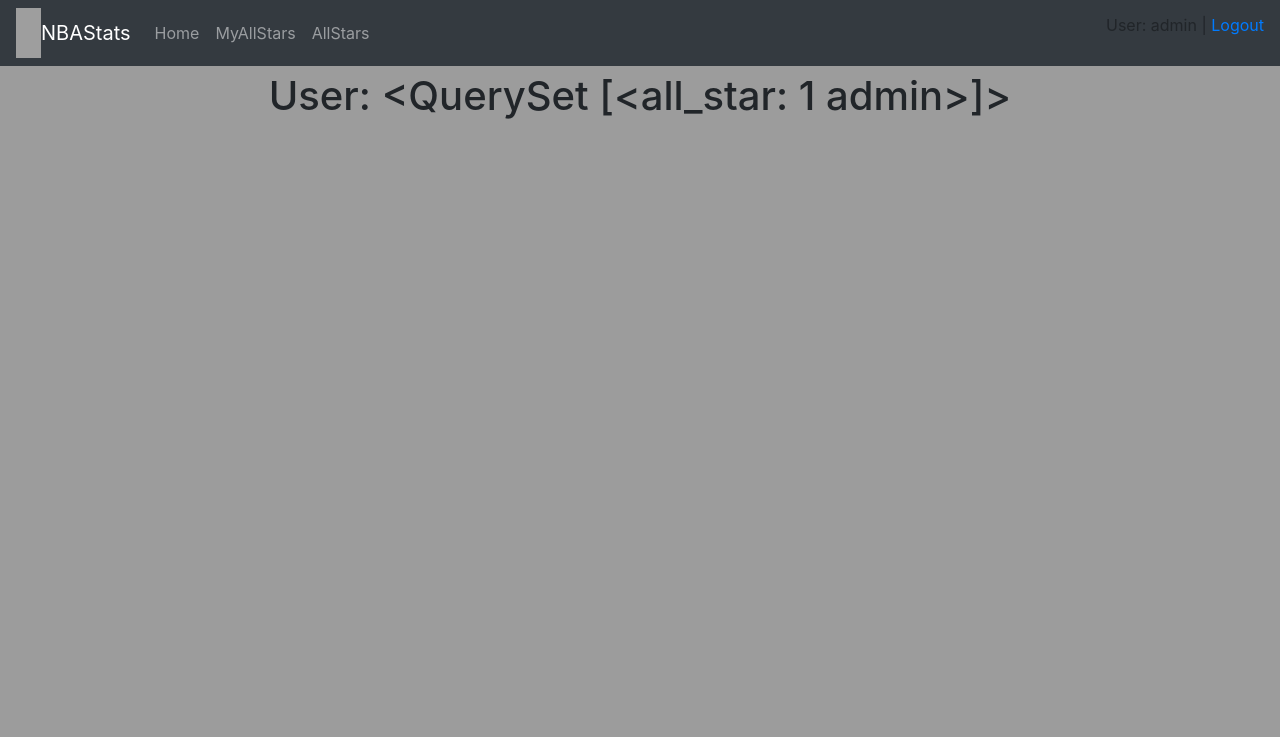
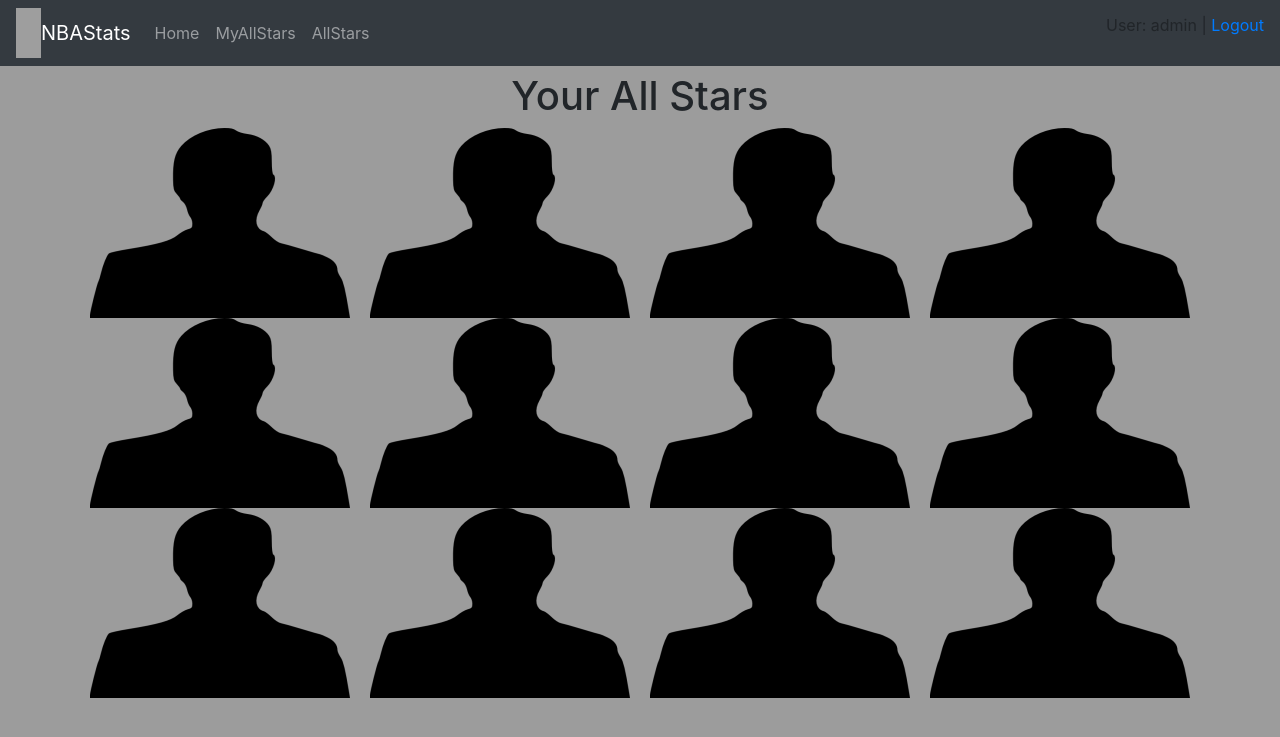
Before and after one commit to raultds/web-project-nba, a Django app: page /myallstars/show in a window 1280 px wide. Shown: the top 737 px of the page. Run offline with Django 3.2, Linux system fonts and the light colour scheme; a user stored in the database is signed in; data comes from the database, SQL or seed files in the repository; both versions use the stored data as it was after the commit; some libraries are stand-ins or nearby versions; grey boxes are pictures that could not be loaded.

Commit message:
implement MyAllStars properly

```diff
--- a/NBAstats/templates/NBAstats/my_all_star.html
+++ b/NBAstats/templates/NBAstats/my_all_star.html
@@ -2,11 +2,10 @@
 {% load static %}
 {% block content %}
 
-<h1><center>User: {{user_team}}</center></h1>
+  <h1><center>Your All Stars</center></h1>
 
-
-
-<!-- <ul class="nav justify-content-center">
+{% for user_team in user_team %}
+  <ul class="nav justify-content-center">
     <ul class="nav flex-column">
       <li class="nav-item">
         {% if user_team.player_1.player_photo %}
@@ -116,4 +115,5 @@
       </li>
     </ul>
   </ul>
-{% endblock %} -->
+{%  endfor %}
+{% endblock %}
--- a/NBAstats/views.py
+++ b/NBAstats/views.py
@@ -141,9 +141,11 @@ class my_all_stars(LoginRequiredMixin, CreateView):
         context = {'form': all_stars_form(request.POST)}
         if not self.request.user.is_authenticated:
             context['allstars'] = False
+            return render(request, 'NBAstats/all_stars_form.html', context)
         else:
+            context['user_team'] = all_star.objects.filter(user_id=request.user)
             context['allstars'] = all_star.objects.filter(user_id=self.request.user).exists()
-        return render(request, 'NBAstats/all_stars_form.html', context)
+            return render(request, 'NBAstats/my_all_star.html', context)
 
     def post(self, request, *args, **kwargs):
         context = {}
@@ -155,6 +157,7 @@ class my_all_stars(LoginRequiredMixin, CreateView):
 
         if context['form'].is_valid():
             return self.form_valid(context['form'])
+
         return render(request, 'NBAstats/all_stars_form.html', context)
 
 
@@ -162,7 +165,7 @@ class my_all_stars(LoginRequiredMixin, CreateView):
         model_instance = form.save(commit=False)
         model_instance.user_id = self.request.user
         model_instance.save()
-        return HttpResponseRedirect(reverse_lazy('home'))
+        return HttpResponseRedirect(reverse_lazy('show_my_all_stars'))
 
     def get_initial(self, *args, **kwargs):
         initial = super(my_all_stars, self).get_initial(**kwargs)
```
Also changed, not shown: db.sqlite3. Lines whose indentation alone changed are shown as unchanged.
